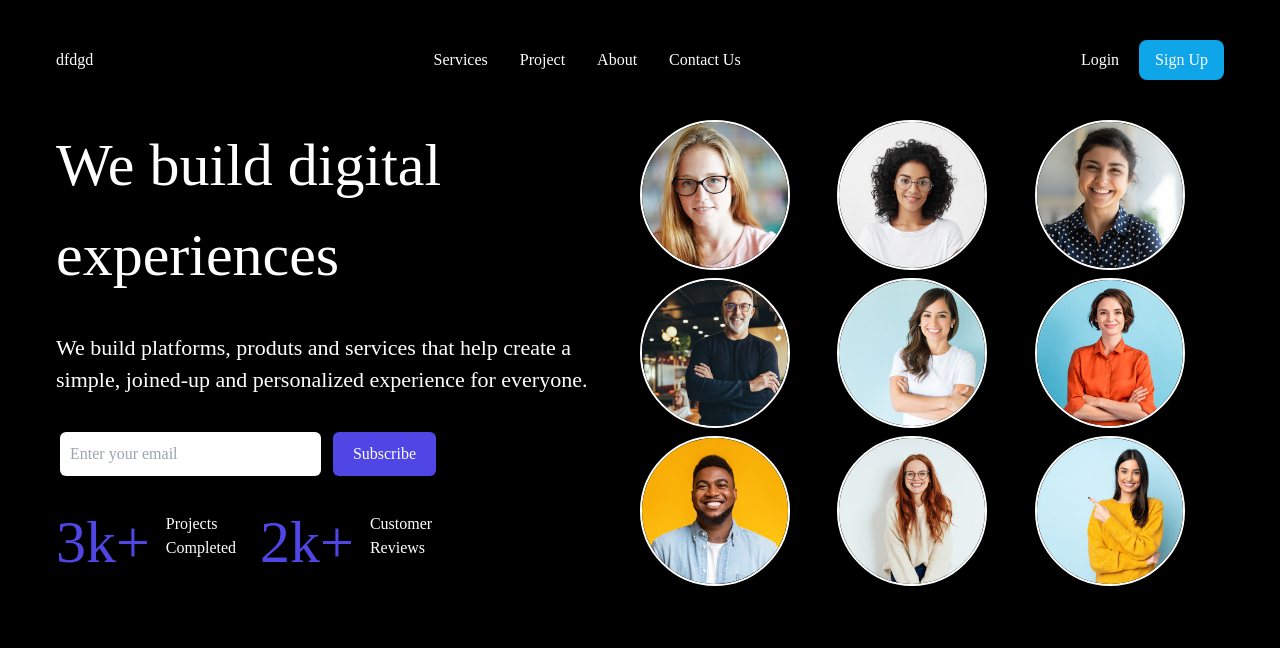
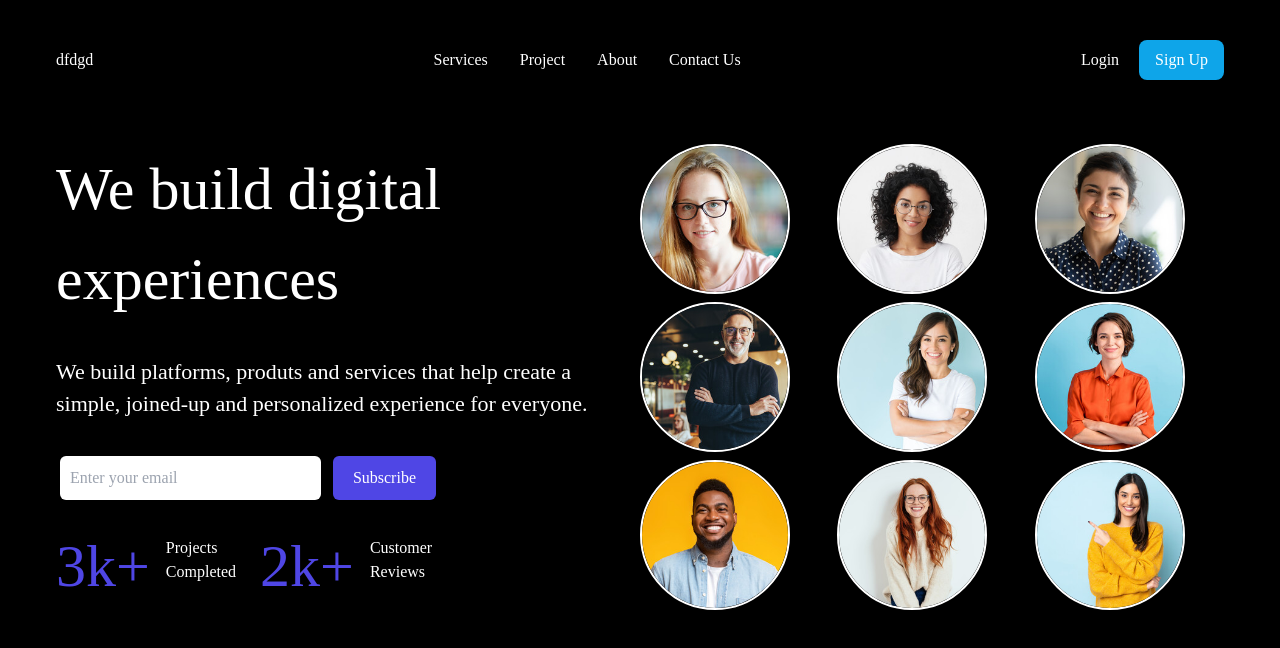
Before and after one commit to mateenOlalekan/Landpage, a React (Vite) app: page / in a window 1280 px wide. Shown: the top 648 px of the page. Built offline with nearby package versions, Linux system fonts and the light colour scheme; a web font is replaced by a local one.

Commit message:
little change

```diff
--- a/src/App.jsx
+++ b/src/App.jsx
@@ -50,7 +50,7 @@ function App() {
             </div>
           </div>
 
-          <div className='grid grid-cols-2 max-md:grid-cols-1 pt-10 w-full'>
+          <div className='grid grid-cols-2 max-md:grid-cols-1 pt-10 w-full mt-6'>
 
             <div className='flex flex-col  text-white gap-3'>
               <div className='flex flex-col gap-8'>
```
